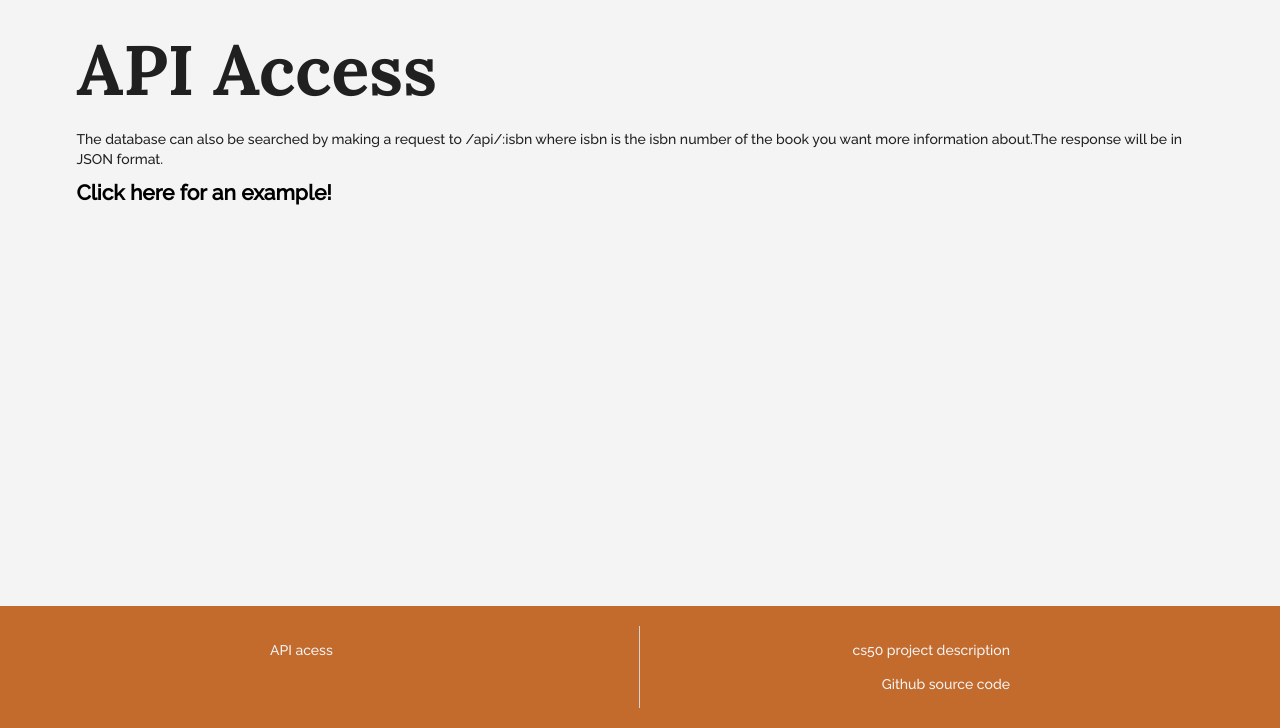
After one commit to marklawrence97/cs50-books, a Flask app: page /api/ in a window 1280 px wide. The commit adds this page. Shown: the part 72-800 px from the top of the page. Run offline with Flask 2, Linux system fonts and the light colour scheme; some libraries are stand-ins or nearby versions.

Commit message:
add api info page

```diff
--- a/application.py
+++ b/application.py
@@ -254,3 +254,10 @@ def api(isbn):
     json_content = dumps(content)
 
     return json_content
+
+@app.route("/api/")
+def api_info():
+    text = "The database can also be searched by making a request to /api/:isbn "
+    text += "where isbn is the isbn number of the book you want more information about."
+    text += "The response will be in JSON format."
+    return render_template('api.html', text=text)
--- /dev/null
+++ b/templates/api.html
@@ -0,0 +1,29 @@
+{% extends "index.html" %}
+
+{% include "nav.html" %}
+
+{% block body %}
+
+<div class="ui container" style="margin: 2% 20%">
+    <h1>API Access</h1>
+    <p>
+        {{text}}
+    </p>
+    <a style="color: black; margin-top: 1rem; font-size: 1.5rem;" href={{url_for('api', isbn="0380795272")}}>Click here for an example!</a>
+</div>
+
+<div class="ui" style="position: fixed; bottom: 0; width: 100%">
+    <div class="ui equal width internally celled padded grid" style="background-color: rgb(195,106,45); padding: 20px 20%;">
+        <div class="row">
+            <div class="padded column" style="color: #fafafa">
+                    <a style="font-size: 1rem; font-weight: normal; margin-bottom: 1em;" href={{url_for('api_info')}}>API acess</a>
+            </div>
+            <div class="padded column" style="display: flex; flex-direction: column; align-items: flex-end; color: #fafafa">
+                <a style="font-size: 1rem; font-weight: normal; margin-bottom: 1em;" href="https://docs.cs50.net/web/2020/x/projects/1/project1.html">cs50 project description</a>
+                <a style="font-size: 1rem; font-weight: normal;" href="https://github.com/marklawrence97/cs50-books">Github source code</a>
+            </div>
+        </div>
+    </div>
+</div>
+
+{% endblock %}
```
Also changed, not shown: templates/footer.html (+3 -4 lines), 2 other files.
